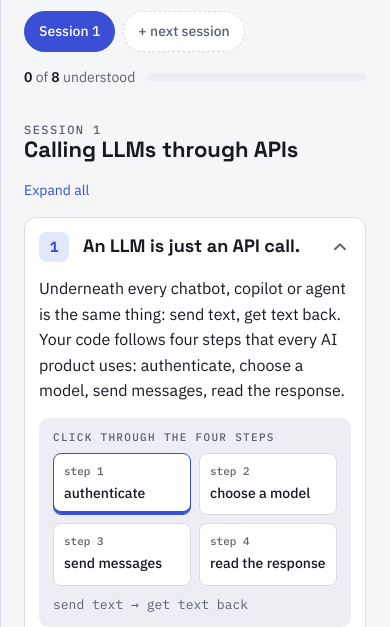
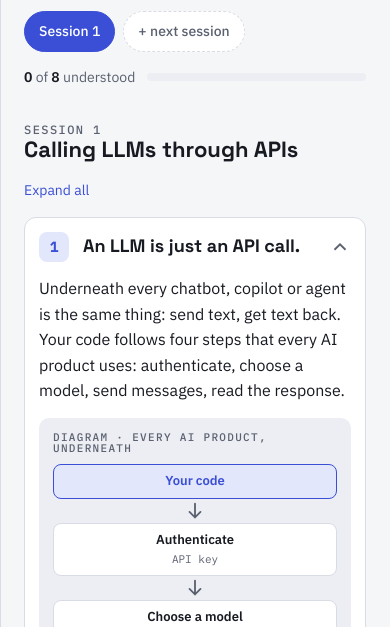
Before and after one commit to aashaysocial27-maker/interview-person-bot1, a plain HTML site: page guide/index.html in a window 390 px wide. Shown: the part 217-844 px from the top of the page. Drawn offline with Linux system fonts and the light colour scheme.

Commit message:
Add block diagrams to Session 1 guide
Co-Authored-By: Claude Opus 5.5 <noreply@anthropic.com>
Claude-Session: https://claude.ai/code/session_01QwPgkHVXkSW7hHWLe5pQDT

```diff
--- a/guide/index.html
+++ b/guide/index.html
@@ -133,6 +133,36 @@ tr:last-child td{border-bottom:none}
 .fields{display:flex;gap:6px;flex-wrap:wrap}
 .fields .tag{background:var(--surface)}
 
+/* block diagrams */
+.dg-wrap{background:var(--sunk);border-radius:10px;padding:14px;display:flex;flex-direction:column;gap:10px;min-width:0}
+.dg-wrap .eyebrow{font-size:11px}
+.dg{display:flex;align-items:center;min-width:0}
+.dg-col{display:flex;flex-direction:column;gap:8px;flex:1 1 0;min-width:0}
+.node{background:var(--surface);border:1px solid var(--line);border-radius:8px;padding:8px 10px;font-size:13px;font-weight:600;line-height:1.3;text-align:center;overflow-wrap:anywhere}
+.node small{display:block;font:400 11px/1.35 var(--mono);color:var(--muted);margin-top:3px}
+.node.accent{border-color:var(--accent);background:var(--accent-soft);color:var(--accent)}
+.node.ok{border-color:var(--ok);background:var(--ok-soft);color:var(--ok)}
+.node.bad{border-color:var(--bad);background:var(--bad-soft);color:var(--bad);text-decoration:line-through}
+.node.ghost{border-style:dashed;background:transparent;color:var(--muted);font-weight:500}
+.node.accent small,.node.ok small,.node.bad small{color:inherit;opacity:.8}
+.dg-arrow{flex:0 0 26px;display:grid;place-items:center;color:var(--muted)}
+.dg-arrow svg{width:22px;height:22px}
+.dg.v{flex-direction:column;align-items:stretch}
+.dg.v .dg-col{flex-direction:row;flex-wrap:wrap;justify-content:center}
+.dg.v .dg-col .node{flex:1 1 140px}
+.dg.v .dg-arrow{flex-basis:24px}
+.dg.v .dg-arrow svg{transform:rotate(90deg)}
+.dg-cap{font-size:13px;color:var(--muted)}
+.pm-dgs{display:grid;grid-template-columns:repeat(2,minmax(0,1fr));gap:10px}
+@media (max-width:640px){
+  .dg{flex-direction:column;align-items:stretch}
+  .dg-col{flex-direction:row;flex-wrap:wrap;justify-content:center}
+  .dg-col .node{flex:1 1 130px}
+  .dg-arrow{flex-basis:24px}
+  .dg-arrow svg{transform:rotate(90deg)}
+  .pm-dgs{grid-template-columns:1fr}
+}
+
 .empty{background:var(--surface);border:1px dashed var(--line);border-radius:12px;padding:24px;color:var(--muted);text-align:center}
 
 @media (max-width:600px){
@@ -169,26 +199,61 @@ const SESSIONS = [
     lessons: [
       { title: "An LLM is just an API call.",
         body: ["Underneath every chatbot, copilot or agent is the same thing: send text, get text back. Your code follows four steps that every AI product uses: authenticate, choose a model, send messages, read the response."],
-        widget: "steps" },
+        widget: "steps",
+        diagram: { label: "Every AI product, underneath", cols: [
+          [{t:"Your code", k:"accent"}],
+          [{t:"Authenticate", s:"API key"}],
+          [{t:"Choose a model"}],
+          [{t:"Send messages", s:"send text"}],
+          [{t:"Read the response", s:"get text back", k:"ok"}] ] } },
       { title: "Keys are credentials, and you handle them like passwords.",
-        body: ["You kept keys out of the code by storing them in Colab Secrets. In real products they go in environment variables or a secrets vault. You also saw how easily a key can leak (the one printed in your screenshot)."] },
+        body: ["You kept keys out of the code by storing them in Colab Secrets. In real products they go in environment variables or a secrets vault. You also saw how easily a key can leak (the one printed in your screenshot)."],
+        diagram: { label: "Where the key lives", cols: [
+          [{t:"Colab Secrets", s:"what you used"}, {t:"Environment variables", s:"real products"}, {t:"Secrets vault", s:"real products"}],
+          [{t:"Your code", s:"reads the key, never stores it", k:"accent"}],
+          [{t:"Provider API"}] ],
+          caption: "Avoid: a key written in the code, or printed in output (like the one in your screenshot)." } },
       { title: "Models are interchangeable parts.",
         body: ["Groq and OpenRouter worked with OpenAI’s library just by changing <code>base_url</code>. So you can swap the model under a product without rewriting it, and the <code>ask()</code> function is a tiny version of what engineers call an “LLM gateway” or “model router”."],
-        widget: "swap" },
+        widget: "swap",
+        diagram: { label: "ask() as a tiny LLM gateway / model router", cols: [
+          [{t:"Your product"}],
+          [{t:"ask()", s:"LLM gateway / model router", k:"accent"}],
+          [{t:"OpenAI’s library", s:"change base_url only"}],
+          [{t:"Groq"}, {t:"OpenRouter"}] ] } },
       { title: "Every provider is slightly different.",
-        body: ["Claude needs <code>max_tokens</code> and rejects <code>temperature</code>, and each provider puts the answer text somewhere different in its response. That’s why teams build a wrapper layer, so these differences stay in one place."] },
+        body: ["Claude needs <code>max_tokens</code> and rejects <code>temperature</code>, and each provider puts the answer text somewhere different in its response. That’s why teams build a wrapper layer, so these differences stay in one place."],
+        diagram: { label: "The wrapper layer keeps differences in one place", cols: [
+          [{t:"Your product", s:"one way to call any model"}],
+          [{t:"Wrapper layer", s:"handles each provider’s rules", k:"accent"}],
+          [{t:"Claude", s:"needs max_tokens · rejects temperature"}, {t:"Other providers", s:"answer text in a different place"}] ] } },
       { title: "Picking a model is a trade-off.",
         body: ["You compared big against small (gpt-oss-120b vs 20b), free against paid, and fast against smart. You also found that a model list contains non-chat models: safety filters, speech to text, text to speech. Choosing the right model for each job is a core engineering decision."],
-        widget: "tradeoffs" },
+        widget: "tradeoffs",
+        diagram: { label: "What a model list contains", cols: [
+          [{t:"Model list", k:"accent"}],
+          [{t:"Chat models", s:"big vs small · free vs paid · fast vs smart"}, {t:"Non-chat models", s:"safety filters · speech to text · text to speech", k:"ghost"}],
+          [{t:"Right model for each job", k:"ok"}] ] } },
       { title: "Settings control behaviour.",
         body: ["Temperature trades predictability for creativity. For extraction or contract checks you want it low, and for brainstorming you want it higher. Some models no longer let you change it, so you control them with clear prompts instead."],
-        widget: "temperature" },
+        widget: "temperature",
+        diagram: { label: "Two ways to control behaviour", cols: [
+          [{t:"Your task", k:"accent"}],
+          [{t:"Temperature", s:"low: extraction, contract checks · higher: brainstorming"}, {t:"Clear prompts", s:"for models that no longer let you change it"}],
+          [{t:"Model behaviour", k:"ok"}] ] } },
       { title: "Debugging is most of the job.",
         body: ["You worked through errors in each layer:"],
         after: ["Reading the last line of an error message and asking which layer broke is exactly how AI engineers work."],
-        widget: "errors" },
+        widget: "errors",
+        diagram: { label: "Which layer broke? Read the last line, then walk the layers", v: true, cols: [
+          [{t:"Read the last line of the error", k:"accent"}],
+          [{t:"Authentication", s:"SecretNotFoundError, 401"}, {t:"Model choice", s:"404 model not found"}, {t:"Environment and dependencies", s:"ImportError (version clash)"}, {t:"Runtime state", s:"NameError after a restart"}, {t:"API contract changes", s:"TypeError: temperature"}] ] } },
       { title: "APIs and models change all the time.",
-        body: ["Model names get retired and parameters get removed. The habit to keep is to list the available models and check the docs, rather than hard-coding names and assuming they’ll keep working."] }
+        body: ["Model names get retired and parameters get removed. The habit to keep is to list the available models and check the docs, rather than hard-coding names and assuming they’ll keep working."],
+        diagram: { label: "The habit to keep", cols: [
+          [{t:"List the available models"}, {t:"Check the docs"}],
+          [{t:"Call the model", k:"ok"}] ],
+          caption: "Instead of hard-coding names and assuming they’ll keep working." } }
     ],
     errors: [
       ["SecretNotFoundError, 401", "Authentication"],
@@ -203,6 +268,15 @@ const SESSIONS = [
       ["Cost control", "a small or free model for routine tasks, and a big one only where quality matters."],
       ["Risk", "key management, provider outages and models being retired belong on the risk register."],
       ["Guardrails", "the prompt-guard model you hit by accident is a real product component, used to screen prompts before they reach the main model."]
+    ],
+    pmDiagrams: [
+      { label: "Cost control", v: true, cols: [
+        [{t:"Task", k:"accent"}],
+        [{t:"Small or free model", s:"routine tasks"}, {t:"Big model", s:"only where quality matters"}] ] },
+      { label: "Guardrails", v: true, cols: [
+        [{t:"Prompt", k:"accent"}],
+        [{t:"Prompt-guard model", s:"screens prompts"}],
+        [{t:"Main model", k:"ok"}] ] }
     ],
     next: "A good next step is to make one call useful for procurement: send a sample supplier clause to Gemini and ask for the key fields back as JSON (party, payment terms, penalties). That covers structured output, the foundation of most enterprise AI features. I can set that up in the notebook if you’d like.",
     nextFields: ["party", "payment terms", "penalties"]
@@ -248,6 +322,7 @@ function render(){
         <span class="num">${i + 1}</span><h3>${l.title}</h3>${chev}</button>
       <div class="lesson-body" id="lb${i}" hidden>
         ${l.body.map(p => `<p>${p}</p>`).join("")}
+        ${l.diagram ? diagram(l.diagram) : ""}
         ${l.widget ? widget(l.widget, s) : ""}
         ${(l.after || []).map(p => `<p>${p}</p>`).join("")}
         <button class="done-toggle" data-key="${key}">${isDone ? "✓ Understood" : "Mark as understood"}</button>
@@ -256,7 +331,8 @@ function render(){
   h += `</div>`;
 
   h += `<div class="section" style="margin-top:20px"><div><span class="eyebrow">Product view</span><h2>${esc(s.pmIntro)}</h2></div>
-    <div class="pm-grid">${s.pm.map(([t, d]) => `<div class="pm"><h3>${esc(t)}</h3><p>${esc(d)}</p></div>`).join("")}</div></div>`;
+    <div class="pm-grid">${s.pm.map(([t, d]) => `<div class="pm"><h3>${esc(t)}</h3><p>${esc(d)}</p></div>`).join("")}</div>
+    ${s.pmDiagrams ? `<div class="pm-dgs">${s.pmDiagrams.map(diagram).join("")}</div>` : ""}</div>`;
 
   h += `<div class="next" style="margin-top:20px"><span class="eyebrow">Next step</span><p>${esc(s.next)}</p>
     <div class="fields">${s.nextFields.map(f => `<span class="tag">"${esc(f)}": …</span>`).join("")}</div></div>`;
@@ -264,6 +340,15 @@ function render(){
   $("#main").innerHTML = h;
   bind();
   progress();
+}
+
+const arrow = `<div class="dg-arrow" aria-hidden="true"><svg viewBox="0 0 24 24" fill="none" stroke="currentColor" stroke-width="2" stroke-linecap="round" stroke-linejoin="round"><path d="M4 12h15M13 6l6 6-6 6"/></svg></div>`;
+function diagram(d){
+  const cols = d.cols.map(col => `<div class="dg-col">${col.map(n =>
+    `<div class="node ${n.k || ""}">${esc(n.t)}${n.s ? `<small>${esc(n.s)}</small>` : ""}</div>`).join("")}</div>`).join(arrow);
+  return `<figure class="dg-wrap" style="margin:0"><span class="eyebrow">Diagram · ${esc(d.label)}</span>
+    <div class="dg${d.v ? " v" : ""}" role="img" aria-label="${esc(d.label)}">${cols}</div>
+    ${d.caption ? `<figcaption class="dg-cap">${esc(d.caption)}</figcaption>` : ""}</figure>`;
 }
 
 function widget(kind, s){
```
